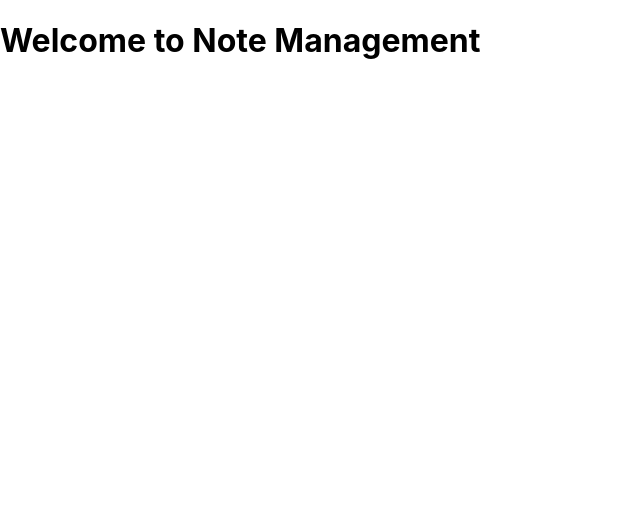
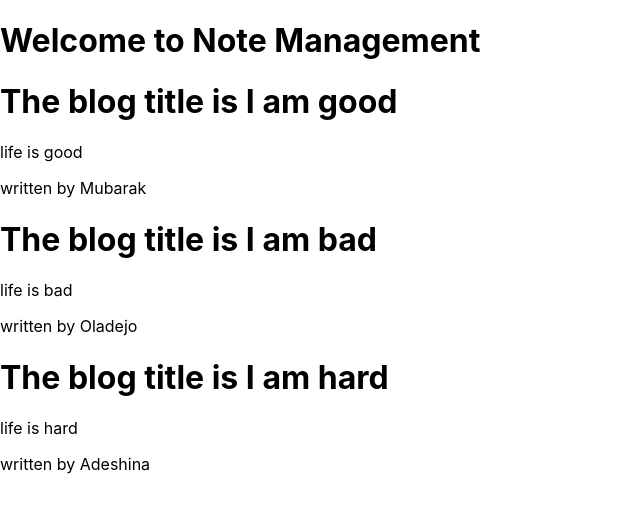
Before and after one commit to oladejomubarak/Blog-management-app-with-react, a React (Create React App) app: page / in a window 1280 px wide. Shown: the top 512 px of the page, without its empty margins (0-640 px from the left). Built offline with nearby package versions, Linux system fonts and the light colour scheme.

Commit message:
using props to recieve data from another components

```diff
--- a/src/Home.js
+++ b/src/Home.js
@@ -1,6 +1,21 @@
+import { useState } from "react";
+
 function Home(){
+  const [blogs, setBlogs] = useState(
+    [{id:"1", title: "I am good", body: "life is good", author:"Mubarak"},
+    {id:2, title: "I am bad", body: "life is bad", author: "Oladejo"},
+  {id:3, title : "I am hard", body: "life is hard", author:"Adeshina"}]
+  );
   return(
     <div className="home">
+      {blogs.map((blog) => (
+        <div className="blog preview" key= {blog.id}>
+          <h1>The blog title is {blog.title}</h1>
+          <p>{blog.body}</p>
+          <p>written by {blog.author}</p>
+        </div>
+      )
+      )}
 
     </div>
   );
```
Also changed, not shown: src/BlogList.js (added, +16 -0 lines).
